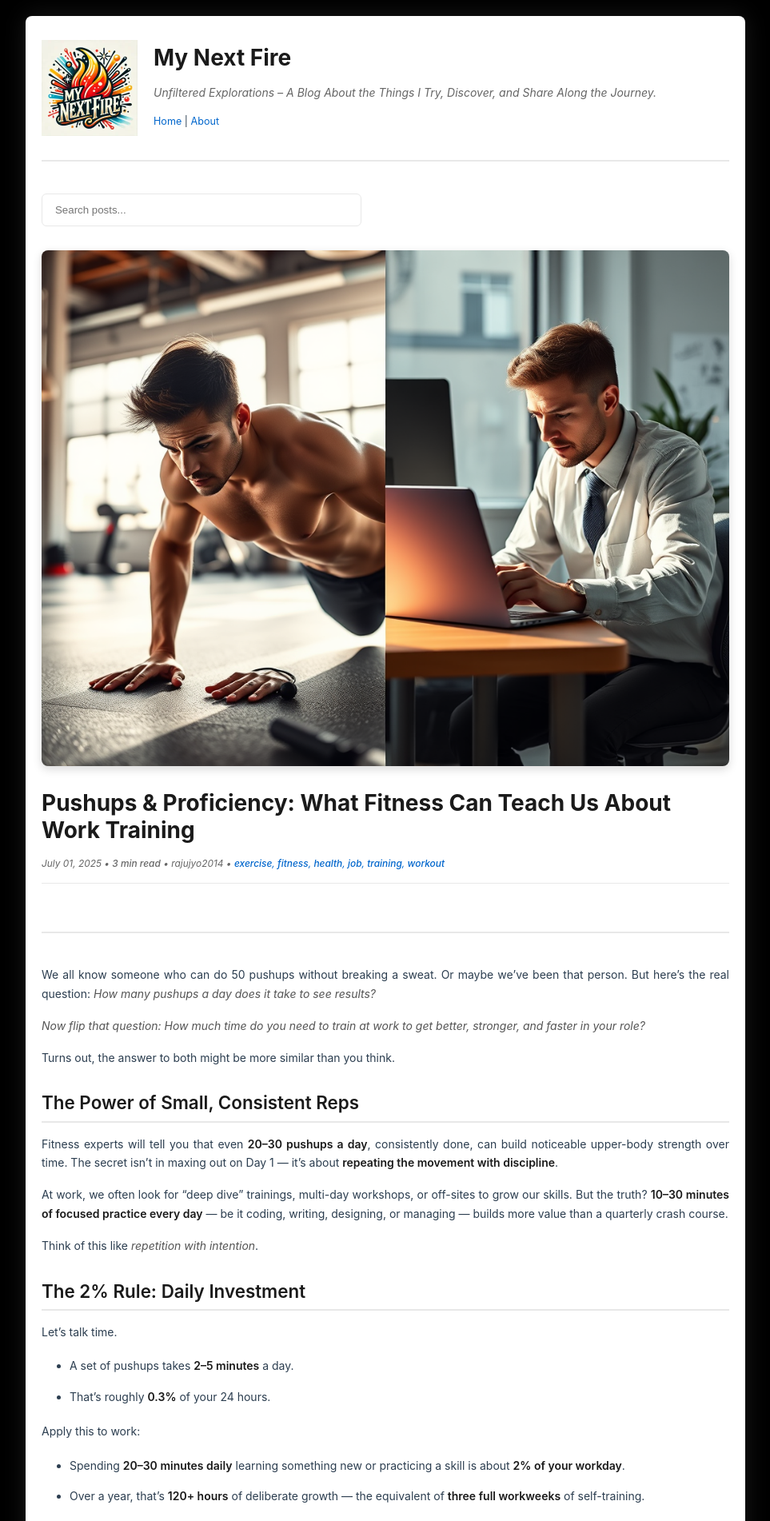
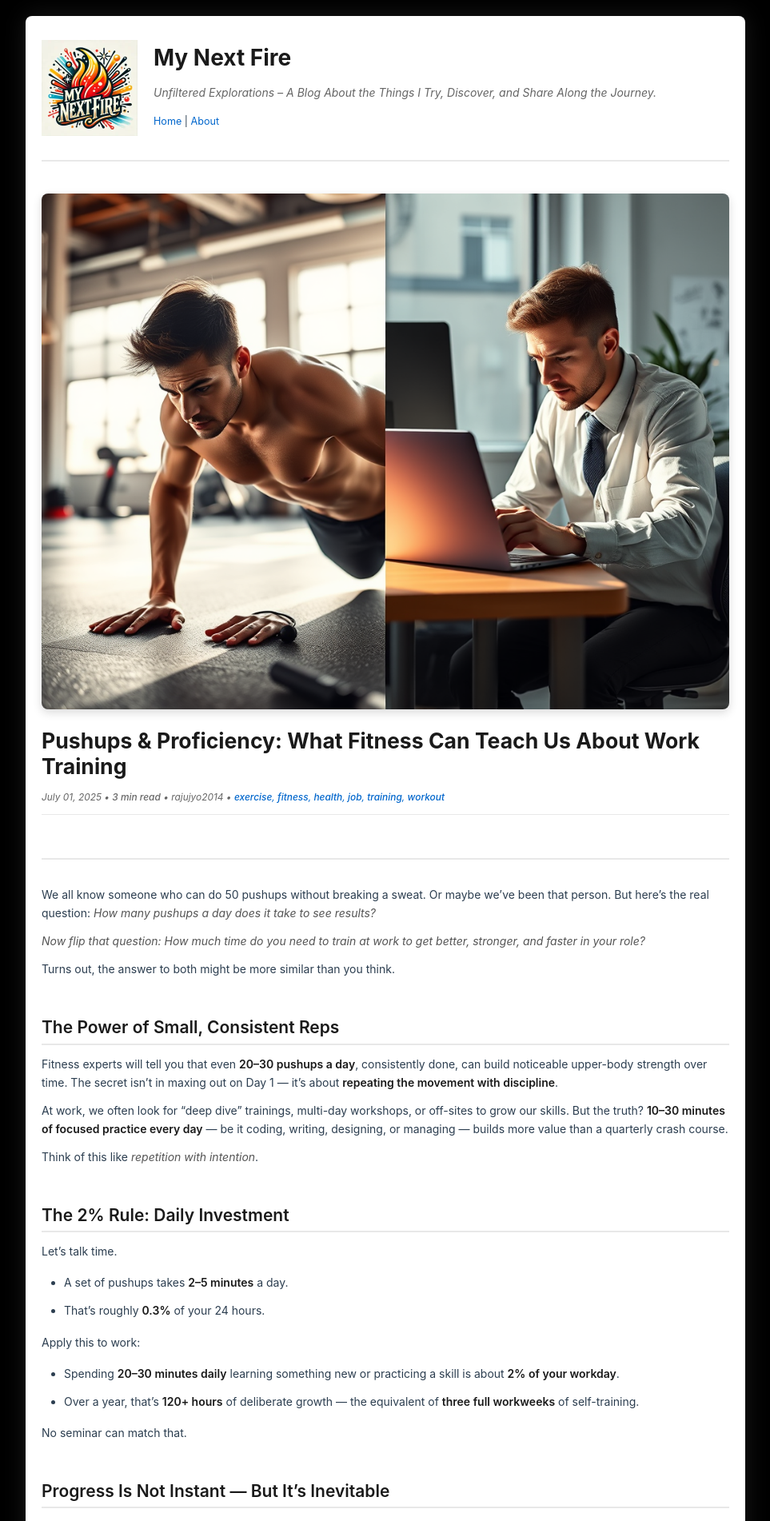
Before and after one commit to modadugu/mynextfire, a Jekyll site: the page built from _posts/2025-07-01-pushups-amp-proficiency-what-fitness-can-teach-us-.md, in a window 1280 px wide. Shown: the top 1902 px of the page at 80% size, without its empty margins (158-1121 px from the left). Built offline with Jekyll 4.4.1, drawn with Linux system fonts in a browser that asks for light colours; some of the changed text lies outside the part shown.

Commit message:
removing search stay connected feature and search feature on all pages

```diff
--- a/_layouts/default.html
+++ b/_layouts/default.html
@@ -30,17 +30,12 @@
           </div>
         </div>
       </header>
-      <div class="search-container">
-        <input type="text" id="search-input" class="search-box" placeholder="Search posts...">
-        <div id="search-results" class="search-results"></div>
-      </div>
       <section>
 
       {{ content }}
 
       </section>
       <footer>
-        {% include newsletter.html %}
         <div class="footer-links">
           <a href="{{ "/" | absolute_url }}">Home</a> |
           <a href="{{ "/about/" | absolute_url }}">About</a> |
--- a/assets/css/style.css
+++ b/assets/css/style.css
@@ -104,11 +104,11 @@ section {
 }
 
 .post-header {
-  margin-bottom: 40px;
+  margin-bottom: 32px;
 }
 
 .featured-image {
-  margin-bottom: 30px;
+  margin-bottom: 24px;
   border-radius: 8px;
   overflow: hidden;
   box-shadow: 0 4px 12px rgba(0,0,0,0.15);
@@ -122,8 +122,8 @@ section {
 }
 
 .post-title {
-  font-size: 2em;
-  margin-bottom: 15px;
+  font-size: 1.9em;
+  margin-bottom: 12px;
   color: #1a1a1a;
   font-weight: 700;
   line-height: 1.2;
@@ -132,8 +132,8 @@ section {
 .post-meta {
   color: #666;
   font-size: 0.85em;
-  margin-bottom: 30px;
-  padding-bottom: 15px;
+  margin-bottom: 24px;
+  padding-bottom: 12px;
   border-bottom: 1px solid #e8e8e8;
 }
 
@@ -146,9 +146,10 @@ section {
 }
 
 .post-content {
-  line-height: 1.7;
+  line-height: 1.6;
   font-size: 1em;
   color: #2c3e50;
+  max-width: 100%;
 }
 
 .post-content > *:first-child {
@@ -161,27 +162,29 @@ section {
 .post-content h4,
 .post-content h5,
 .post-content h6 {
-  margin-top: 30px;
-  margin-bottom: 15px;
+  margin-top: 24px;
+  margin-bottom: 12px;
   color: #1a1a1a;
   font-weight: 600;
   line-height: 1.3;
 }
 
 .post-content h2 {
-  font-size: 1.6em;
+  font-size: 1.5em;
   border-bottom: 2px solid #e8e8e8;
-  padding-bottom: 8px;
+  padding-bottom: 6px;
+  margin-top: 28px;
 }
 
 .post-content h3 {
-  font-size: 1.3em;
+  font-size: 1.25em;
   color: #333;
 }
 
 .post-content p {
-  margin-bottom: 16px;
-  text-align: justify;
+  margin-bottom: 12px;
+  text-align: left;
+  line-height: 1.65;
 }
 
 .post-content strong {
@@ -208,42 +211,44 @@ section {
 
 .post-content ul,
 .post-content ol {
-  margin: 20px 0;
-  padding-left: 35px;
+  margin: 16px 0;
+  padding-left: 28px;
 }
 
 .post-content li {
-  margin-bottom: 10px;
+  margin-bottom: 8px;
   line-height: 1.6;
 }
 
 .post-content blockquote {
-  margin: 25px 0;
-  padding: 15px 25px;
+  margin: 20px 0;
+  padding: 12px 20px;
   border-left: 4px solid #0066cc;
   background-color: #f5f8fa;
   font-style: italic;
   color: #555;
   border-radius: 4px;
+  font-size: 0.95em;
 }
 
 .post-content code {
   background-color: #f4f4f4;
-  padding: 2px 6px;
-  border-radius: 4px;
+  padding: 2px 5px;
+  border-radius: 3px;
   font-family: "Courier New", monospace;
-  font-size: 0.9em;
+  font-size: 0.88em;
   color: #c7254e;
 }
 
 .post-content pre {
   background-color: #2c3e50;
   color: #ecf0f1;
-  padding: 15px;
+  padding: 12px;
   border-radius: 6px;
   overflow-x: auto;
-  margin: 20px 0;
+  margin: 16px 0;
   box-shadow: 0 2px 8px rgba(0,0,0,0.1);
+  font-size: 0.9em;
 }
 
 .post-content pre code {
@@ -253,19 +258,20 @@ section {
 }
 
 .post-content img {
-  max-width: 60%;
+  max-width: 350px;
+  width: 100%;
   height: auto;
-  margin: 20px auto;
+  margin: 16px auto;
   display: block;
   border-radius: 6px;
-  box-shadow: 0 4px 12px rgba(0,0,0,0.1);
+  box-shadow: 0 3px 10px rgba(0,0,0,0.1);
 }
 
 .post-navigation {
   display: flex;
   justify-content: space-between;
-  margin-top: 50px;
-  padding-top: 30px;
+  margin-top: 40px;
+  padding-top: 24px;
   border-top: 2px solid #e8e8e8;
 }
 
@@ -322,6 +328,7 @@ footer a:hover {
   display: flex;
   gap: 20px;
   align-items: flex-start;
+  padding: 20px;
 }
 
 .post-thumbnail {
@@ -331,6 +338,7 @@ footer a:hover {
   overflow: hidden;
   background-color: #e8e8e8;
   border-radius: 4px;
+  margin: 0;
 }
 
 .post-thumbnail img {
@@ -352,14 +360,17 @@ footer a:hover {
 
 .post-item-text {
   flex: 1;
-  padding: 20px 20px 20px 0;
+  padding: 0;
   min-width: 0;
+  display: flex;
+  flex-direction: column;
 }
 
 .post-item h3,
 .post-item .post-meta,
 .post-item .post-excerpt {
   padding: 0;
+  margin: 0;
 }
 
 .post-item:hover {
@@ -372,7 +383,7 @@ footer a:hover {
 }
 
 .post-item h3 {
-  margin-top: 20px;
+  margin-top: 0;
   margin-bottom: 12px;
 }
 
@@ -404,8 +415,9 @@ footer a:hover {
   color: #555;
   line-height: 1.6;
   margin-top: 15px;
-  padding-bottom: 30px;
+  padding-bottom: 0;
   font-size: 0.95em;
+  flex: 1;
 }
 
 .post-item .read-more {
@@ -413,6 +425,7 @@ footer a:hover {
   text-decoration: none;
   font-weight: 500;
   margin-left: 8px;
+  white-space: nowrap;
 }
 
 .post-item .read-more:hover {
@@ -424,6 +437,8 @@ h2 {
   color: #1a1a1a;
   margin-bottom: 25px;
   font-weight: 600;
+  clear: both;
+  padding-top: 20px;
 }
 
 /* Reading Time */
@@ -622,8 +637,21 @@ h2 {
 }
 
 /* Search */
-.search-container {
-  margin: 30px 0;
+.search-container-home {
+  position: relative;
+  margin: -60px 0 30px 0;
+  text-align: right;
+  float: right;
+  width: 300px;
+}
+
+.search-container-home .search-box {
+  width: 100%;
+  max-width: 300px;
+  padding: 10px 14px;
+  border: 1px solid #e8e8e8;
+  border-radius: 6px;
+  font-size: 0.9em;
 }
 
 .search-box {
@@ -690,8 +718,8 @@ h2 {
     gap: 15px;
   }
 
-  .post-item {
-    padding: 0;
+  .post-item-content {
+    padding: 20px;
   }
 
   .post-item-content {
@@ -746,8 +774,12 @@ h2 {
     height: 150px;
   }
 
+  .post-item-content {
+    padding: 15px;
+  }
+
   .post-item-text {
-    padding: 15px;
+    padding: 0;
   }
 
   .header-container {
@@ -773,4 +805,15 @@ h2 {
   .newsletter-form button {
     width: 100%;
   }
+
+  .search-container-home {
+    float: none;
+    width: 100%;
+    margin: 20px 0;
+    text-align: left;
+  }
+
+  .search-container-home .search-box {
+    max-width: 100%;
+  }
 }
```
Also changed, not shown: _layouts/home.html (+5 -2 lines).
